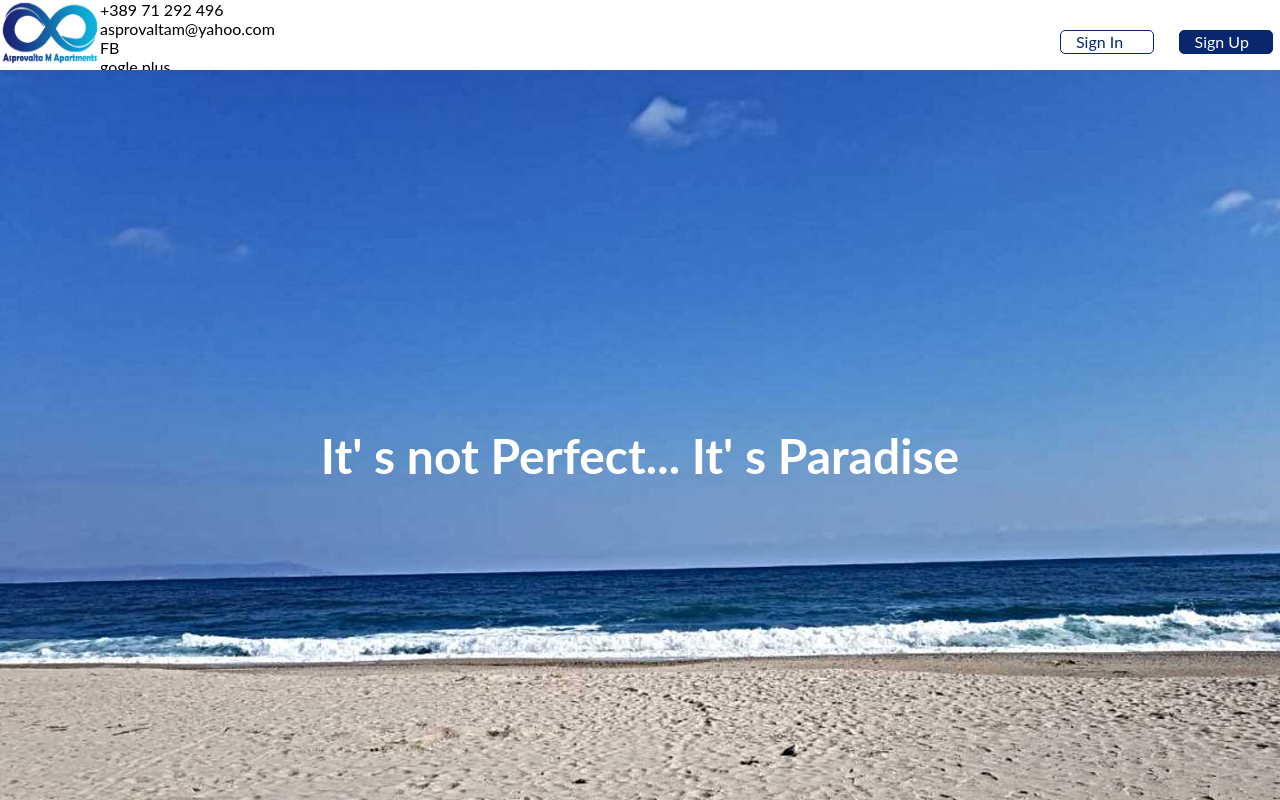
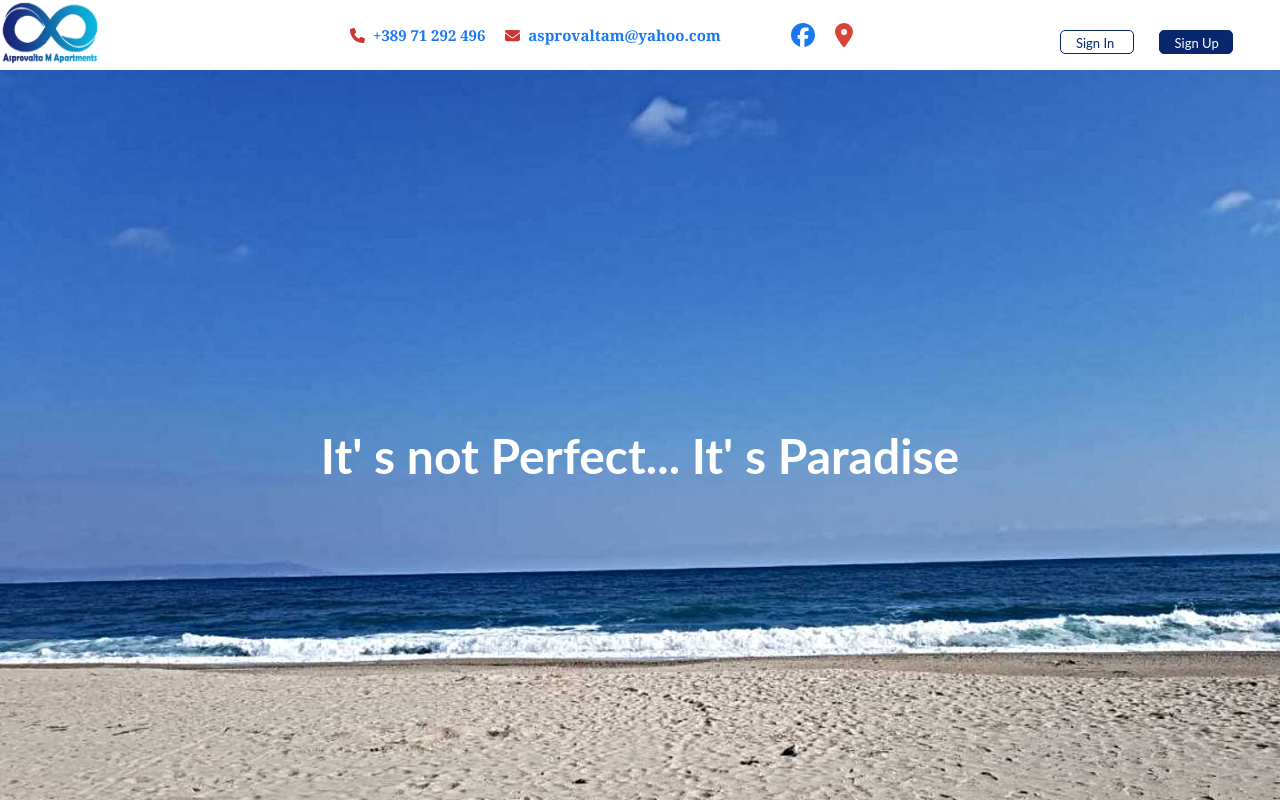
Before and after one commit to jugosack/asprovalta_m_apartments_client, a React (Create React App) app: page / in a window 1280 px wide. Built offline with nearby package versions, Linux system fonts and the light colour scheme.

Commit message:
Add changes in navbar

```diff
--- a/package.json
+++ b/package.json
@@ -5,6 +5,7 @@
   "dependencies": {
     "@fortawesome/fontawesome-svg-core": "^6.4.2",
     "@fortawesome/free-brands-svg-icons": "^6.4.2",
+    "@fortawesome/free-solid-svg-icons": "^6.4.2",
     "@fortawesome/react-fontawesome": "^0.2.0",
     "@reduxjs/toolkit": "^1.9.7",
     "@testing-library/jest-dom": "^5.17.0",
--- a/src/components/Body.js
+++ b/src/components/Body.js
@@ -1,6 +1,10 @@
 import React from 'react';
 import { Link } from 'react-router-dom';
 import '../styles/style.css';
+import { FontAwesomeIcon } from '@fortawesome/react-fontawesome';
+import { faFacebook } from '@fortawesome/free-brands-svg-icons';
+import { faPhone, faEnvelope, faMapMarkerAlt } from '@fortawesome/free-solid-svg-icons';
+
 import logo from '../images/logo.png'; // Import your image
 
 const Body = () => (
@@ -8,10 +12,32 @@ const Body = () => (
     <div className="section-1">
       <img className="logoA" src={logo} alt="logo.png" />
       <div className="contacts">
-        <div className="phone"> +389 71 292 496 </div>
-        <div className="email"> asprovaltam@yahoo.com</div>
-        <div className="phone"> FB </div>
-        <div className="phone"> gogle plus </div>
+        <div className="phone">
+          <FontAwesomeIcon icon={faPhone} className="phone-icon" />
+          +389 71 292 496
+        </div>
+        <div className="email">
+          <FontAwesomeIcon icon={faEnvelope} className="envelope-icon" />
+          asprovaltam@yahoo.com
+        </div>
+        <div className="facebook">
+          <a
+            href="https://www.facebook.com/asprovaltam/"
+            target="_blank"
+            rel="noopener noreferrer"
+          >
+            <FontAwesomeIcon icon={faFacebook} className="facebook-icon" />
+          </a>
+        </div>
+        <div className="location">
+          <a
+            href="https://www.google.com/maps/place/Asprovalta+M+Apartments/@40.7240395,23.7063886,17z/data=!3m1!4b1!4m16!1m9!4m8!1m0!1m6!1m2!1s0x14a91f22438b3a3d:0xcee56071c2b751c8!2sAsprovalta+M+Apartments,+Leof.+Egnatias,+Asprovalta+570+21,+Greece!2m2!1d23.7089635!2d40.7240355!3m5!1s0x14a91f22438b3a3d:0xcee56071c2b751c8!8m2!3d40.7240355!4d23.7089635!16s%2Fg%2F11h4ql_hpc?entry=ttu"
+            target="_blank"
+            rel="noopener noreferrer"
+          >
+            <FontAwesomeIcon icon={faMapMarkerAlt} className="location-icon" />
+          </a>
+        </div>
       </div>
 
       <div className="header-book-btn-space">
--- a/src/styles/style.css
+++ b/src/styles/style.css
@@ -46,7 +46,7 @@ body {
     border: 1px solid rgb(8, 39, 111);
     padding: 1px 7px 1px 15px;
     /* color: red; */
-    width: 70px;
+    width: 50px;
     /* margin-top: 50px !important; */
     cursor: pointer;
     margin-top: 30px;
@@ -60,7 +60,7 @@ body {
     border: 1px solid rgb(8, 39, 111);
     padding: 1px 7px 1px 15px;
     background-color: rgb(8, 39, 111);
-    width: 70px;
+    width: 50px;
     cursor: pointer;
     margin-top: 30px;
     cursor: pointer;
@@ -94,6 +94,67 @@ body {
     height:70px;
   }
 
+  .contacts {
+    margin-left:250px;
+    display: flex;
+    flex-direction: row;
+    align-items: center;
+    /* border: 1px solid red; */
+  }
+
+  .phone,
+  .email,
+  .facebook,
+  .location {
+    display: flex;
+    align-items: center;
+    margin-right: 20px; /* Adjust the spacing between elements as needed */
+  }
+
+  .phone,
+  .email{
+   font-size:15px;
+   font-family:Cambria, Cochin, Georgia, Times, 'Times New Roman', serif;
+   font-weight: bold;
+   color:  #1877f2;
+
+  }
+
+  .email{
+    margin-right:70px;
+  }
+
+  /* Styling for icons */
+  .phone-icon,
+  .envelope-icon
+   {
+    color: #cb3636;
+    font-size: 15px;
+    margin-right: 8px;
+  }
+
+  .location-icon{
+    color: #DB4437;
+   font-size: 24px;
+  }
+
+  .facebook-icon{
+    color: #1877f2;
+    font-size: 24px;
+  }
+
+
+  .link-sign {
+    text-decoration: none;
+    color:rgb(8, 39, 111);
+    font-size: 13px;
+  }
+  .link-signup {
+    text-decoration: none;
+    color:white;
+    font-size: 13px;
+  }
+
 
   @media only screen and (max-width: 600px) {
     /* .sidebar {
@@ -120,14 +181,6 @@ body {
     } */
   }
 
-  .link-sign {
-    text-decoration: none;
-    color:rgb(8, 39, 111);
-  }
-  .link-signup {
-    text-decoration: none;
-    color:white;
-  }
 
   @media (max-width: 768px) {
     .sidebar-list {
```
Also changed, not shown: 1 other file (tests, documents, lock files or other folders).
